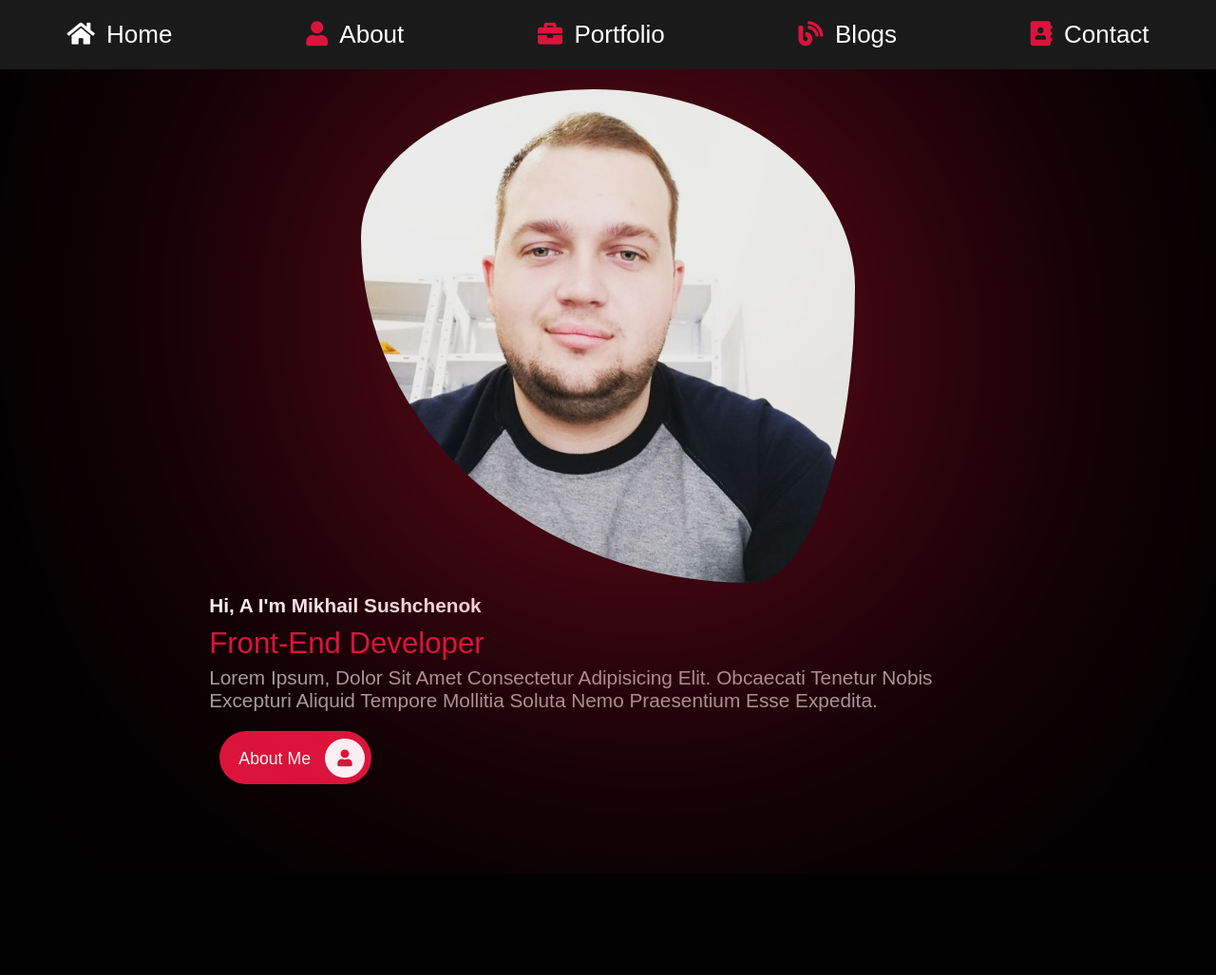
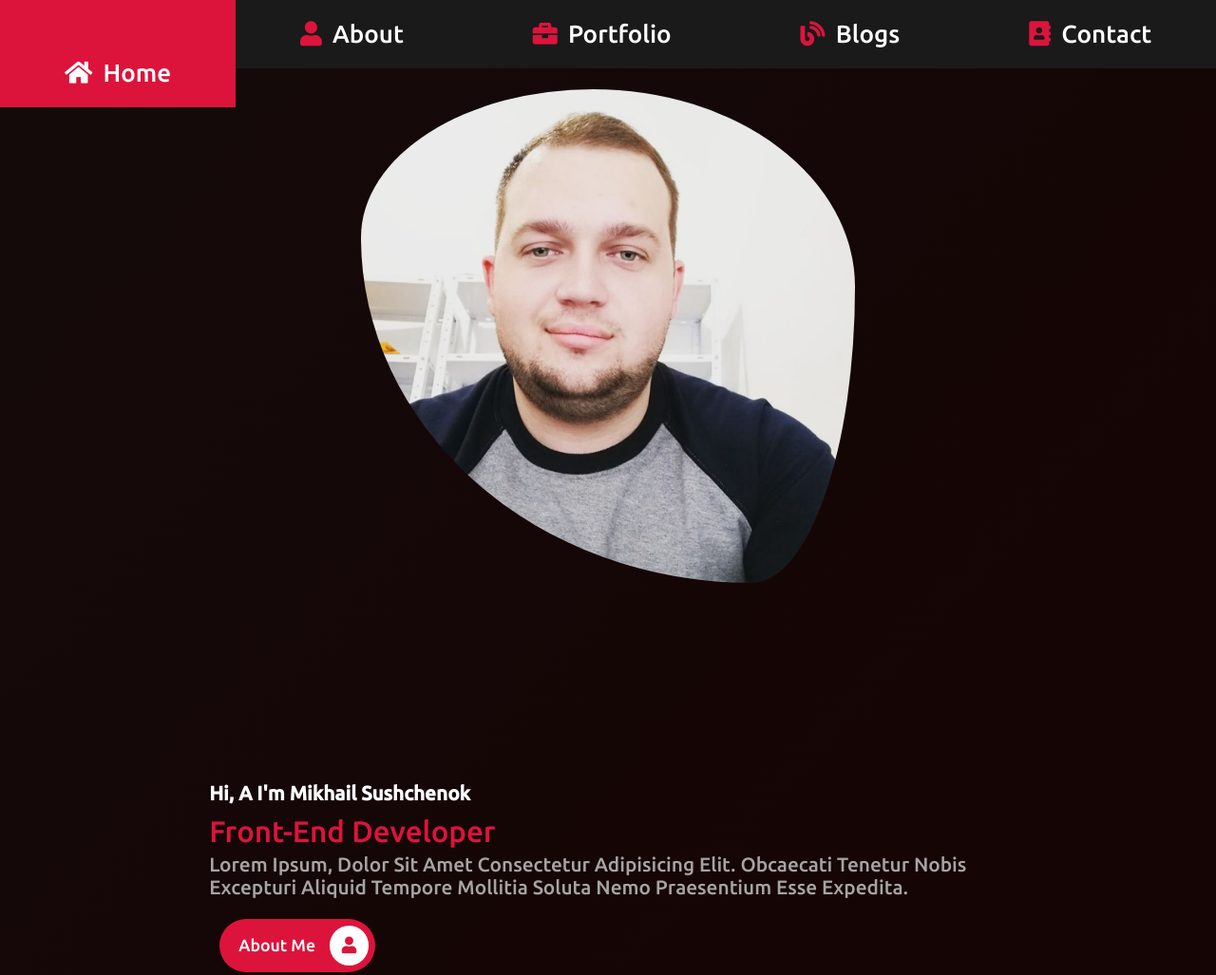
Before and after one commit to QuemS/QuemS.github.io, a plain HTML site: page index.html in a window 1280 px wide. Shown: the whole page at 95% size. Before the commit the page ends 920 px from the top, so only its background shows below. Drawn offline with Linux system fonts and the light colour scheme.

Commit message:
fix back color

```diff
--- a/assets/css/color.css
+++ b/assets/css/color.css
@@ -15,7 +15,13 @@ html::-webkit-scrollbar-thumb{
 
 }
 body {
-    background: black;
+    background-color: #140a0a;
+  background-image: linear-gradient(132deg, #140a0a 0%, #160505 80%, #160505 100%);
+
+
+
+
+
 }
 .navbar a {
     background: #1a1a1a;
--- a/assets/css/style.css
+++ b/assets/css/style.css
@@ -11,6 +11,7 @@
 html {
     font-size: 62.5%;
     overflow-x: hidden;
+
     }
 html::-webkit-scrollbar {
     width: 1rem;
@@ -29,6 +30,7 @@ body {
     align-items: flex-start;
 
 
+
 }
 .navbar a {
     font-size: 2.5rem;
@@ -44,7 +46,7 @@ body {
 }
 .navbar a:hover {
     padding-top: 2rem;
-    filter: drop-shadow(0px 0px 10px crimson);
+
 
 }
 main {
@@ -87,7 +89,7 @@ main {
 .image {
     flex:1 1 42rem;
     text-align: center;
-    filter: drop-shadow(0px 8px 210px crimson);
+
 
 }
 .image img {
@@ -132,6 +134,7 @@ main {
 .table_info {
     padding: 0 0.5rem;
     margin: auto;
+
 }
 .content {
     text-align: center;
@@ -139,14 +142,17 @@ main {
 .content_about h1 {
     text-align: center;
     font-size: 2rem;
+
 }
 .content_about {
     padding-top: 1rem 0 0 0.5rem;
     text-align: center;
+
 }
 
 .personal1 {
     padding-top: 2rem;
+
 }
 .personal1 h3{
     padding-top: 1.5rem;
@@ -170,6 +176,7 @@ main {
 .about_flex {
     display: flex;
     flex-direction: column;
+
 }
 .about_img {
     background: #1a1a1a;
@@ -180,6 +187,7 @@ main {
     padding-top: 1rem;
     margin-bottom: 2rem;
     transition: 0.2s;
+
 }
 
 
@@ -192,6 +200,7 @@ main {
     margin: 0;
     border-radius: 1rem;
 
+
 }
 .about_skills  h2{
     font-size: 2.5rem;
@@ -200,6 +209,7 @@ main {
 .about_skills {
     align-items: center;
     padding: auto;
+
 
 }
 
@@ -374,6 +384,9 @@ main {
         width: 80vw;
         margin: auto;
     }
+    .home {
+        gap: 20rem;
+    }
     .image img {
         height: 50rem;
         width: 50rem;
--- a/index.html
+++ b/index.html
@@ -5,7 +5,7 @@
     <meta http-equiv="X-UA-Compatible" content="IE=edge">
     <meta name="viewport" content="width=device-width, initial-scale=1.0">
     <link rel="stylesheet" href="https://cdnjs.cloudflare.com/ajax/libs/font-awesome/5.15.4/css/all.min.css" integrity="sha512-1ycn6IcaQQ40/MKBW2W4Rhis/DbILU74C1vSrLJxCq57o941Ym01SwNsOMqvEBFlcgUa6xLiPY/NS5R+E6ztJQ==" crossorigin="anonymous" referrerpolicy="no-referrer" />
-    <link href="https://fonts.googleapis.com/css2?family=Roboto+Slab&display=swap" rel="stylesheet">
+    <link href="https://fonts.googleapis.com/css2?family=Ubuntu:wght@300;500&display=swap" rel="stylesheet">
     <link rel="stylesheet" href="./assets/css/style.css">
     <link rel="stylesheet" href="./assets/css/color.css">
     <title>home</title>
```
